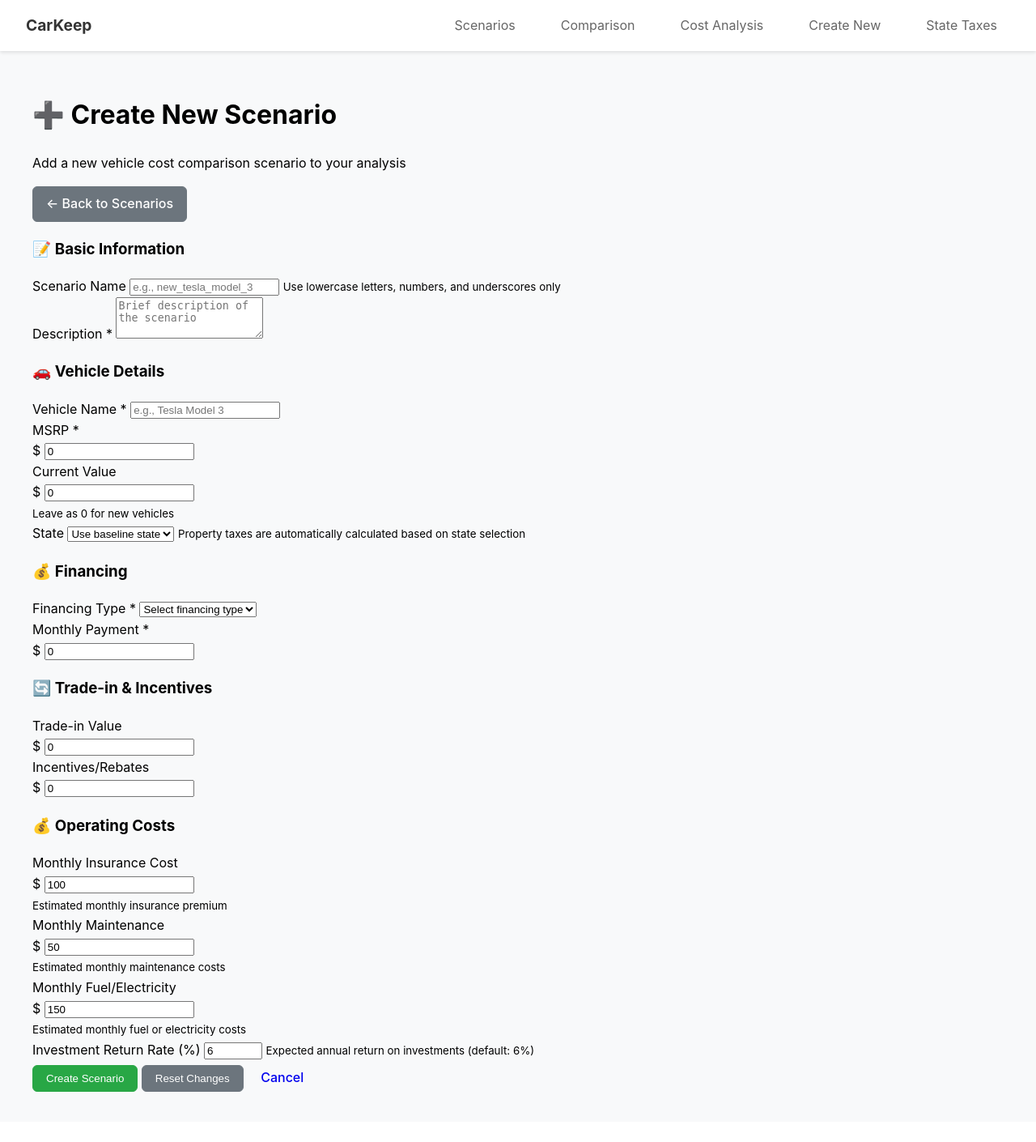
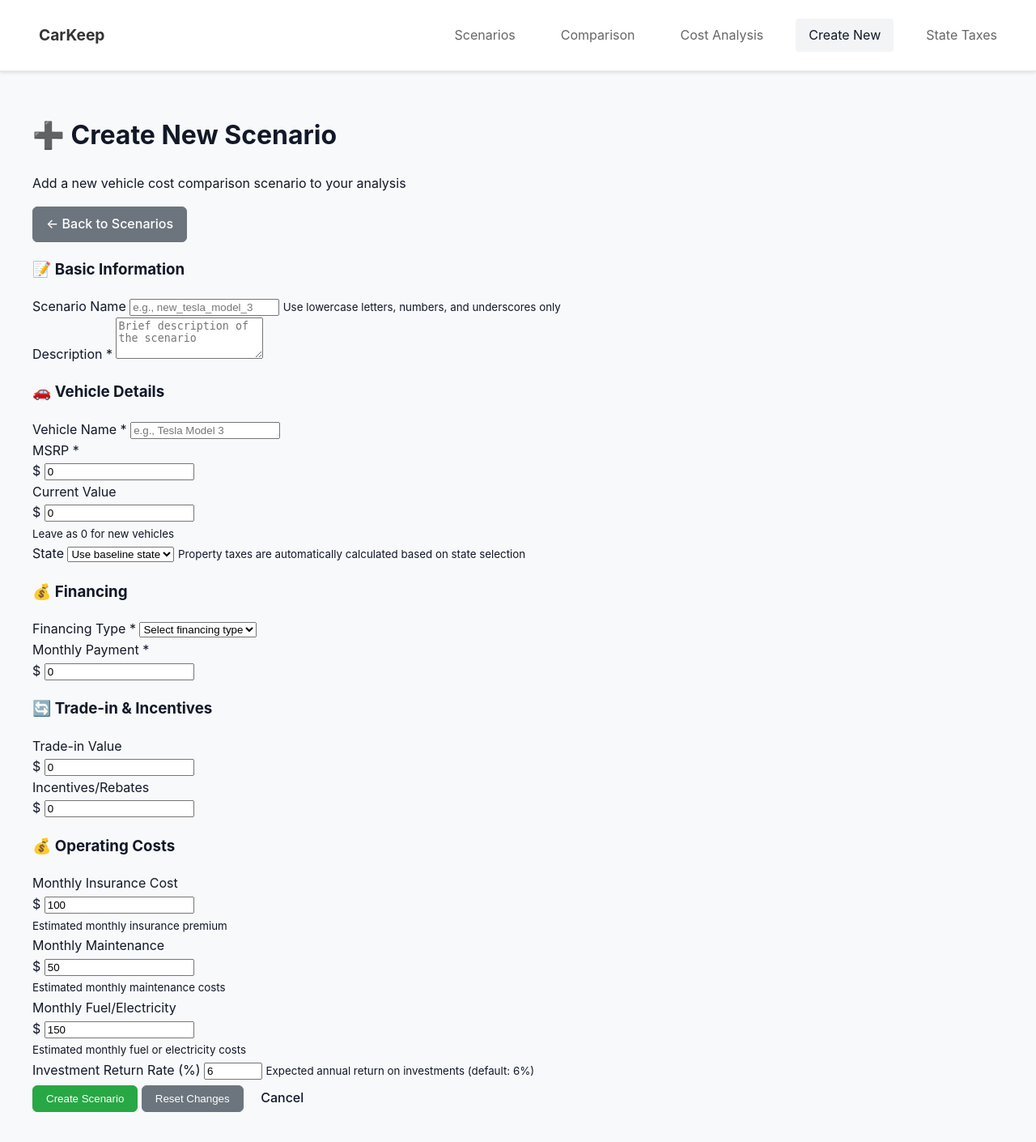
Before and after one commit to razach/CarKeep, a Flask app: page /create in a window 1280 px wide. Shown: the whole page at 81% size. Before the commit the page ends 1348 px from the top, so only its background shows below. Run offline with Flask 3, Linux system fonts and the light colour scheme; some libraries are stand-ins or nearby versions.

Commit message:
ui: add tokens.css/components.css, htmx CDN, skip link, active nav; docs: add pre-deploy checklist (health endpoints, Procfile)

```diff
--- /dev/null
+++ b/frontend/static/css/components.css
@@ -0,0 +1,104 @@
+/* Base layout */
+.container {
+  max-width: 1100px;
+  margin: 0 auto;
+  padding: var(--space-6) var(--space-4);
+}
+
+.navbar {
+  position: sticky;
+  top: 0;
+  z-index: 50;
+  background: var(--color-surface);
+  border-bottom: 1px solid var(--color-border);
+}
+.nav-brand a {
+  padding: var(--space-3) var(--space-4);
+  display: inline-block;
+  color: var(--color-text);
+  font-weight: 600;
+  text-decoration: none;
+}
+.nav-menu {
+  display: flex;
+  gap: var(--space-2);
+  list-style: none;
+  padding: 0 var(--space-2);
+  margin: 0;
+}
+.nav-menu a {
+  display: inline-block;
+  padding: var(--space-3) var(--space-4);
+  color: var(--color-muted);
+  text-decoration: none;
+  border-radius: var(--radius-sm);
+}
+.nav-menu a[aria-current="page"], .nav-menu a:hover {
+  color: var(--color-text);
+  background: var(--color-panel);
+}
+
+/* Buttons */
+.btn {
+  display: inline-flex;
+  align-items: center;
+  gap: var(--space-2);
+  padding: var(--space-2) var(--space-3);
+  border-radius: var(--radius-sm);
+  border: 1px solid var(--color-border);
+  background: var(--color-panel);
+  color: var(--color-text);
+  text-decoration: none;
+  cursor: pointer;
+}
+.btn:hover { filter: brightness(1.05); }
+.btn-primary { border-color: var(--color-primary-600); background: var(--color-primary-600); color: white; }
+.btn-warning { border-color: var(--color-warning); }
+.btn-outline { background: transparent; }
+.btn-sm { padding: var(--space-1) var(--space-2); font-size: var(--text-sm); }
+
+/* Notifications (toasts) */
+.notification {
+  position: fixed;
+  right: var(--space-4);
+  bottom: var(--space-4);
+  background: var(--color-panel);
+  color: var(--color-text);
+  border: 1px solid var(--color-border);
+  box-shadow: var(--shadow-md);
+  border-radius: var(--radius-md);
+  padding: var(--space-3) var(--space-4);
+  display: flex;
+  align-items: center;
+  gap: var(--space-4);
+  transition: all .25s ease;
+}
+.notification button { background: transparent; border: none; color: var(--color-muted); cursor: pointer; }
+.notification-success { border-color: var(--color-success); }
+.notification-error { border-color: var(--color-danger); }
+.notification-info { border-color: var(--color-primary); }
+
+/* Tables */
+table { width: 100%; border-collapse: collapse; }
+thead { background: var(--color-panel); }
+th, td { padding: var(--space-2) var(--space-3); border-bottom: 1px solid var(--color-border); }
+th { text-align: left; color: var(--color-muted); font-weight: 600; }
+
+/* Tooltips */
+.tooltip-popup {
+  position: fixed;
+  z-index: 1000;
+  background: var(--color-surface);
+  color: var(--color-text);
+  border: 1px solid var(--color-border);
+  border-radius: var(--radius-sm);
+  padding: var(--space-2) var(--space-3);
+  box-shadow: var(--shadow-sm);
+  font-size: var(--text-sm);
+}
+
+/* Focus */
+:focus-visible {
+  outline: 2px solid var(--color-primary-600);
+  outline-offset: 2px;
+}
--- /dev/null
+++ b/frontend/static/css/tokens.css
@@ -0,0 +1,73 @@
+:root {
+  /* Colors */
+  --color-bg: #0f172a;            /* slate-900 */
+  --color-surface: #111827;       /* gray-900 */
+  --color-panel: #1f2937;         /* gray-800 */
+  --color-border: #334155;        /* slate-700 */
+  --color-text: #e5e7eb;          /* gray-200 */
+  --color-muted: #94a3b8;         /* slate-400 */
+  --color-primary: #60a5fa;       /* blue-400 */
+  --color-primary-600: #2563eb;   /* blue-600 */
+  --color-success: #34d399;       /* emerald-400 */
+  --color-warning: #f59e0b;       /* amber-500 */
+  --color-danger: #f87171;        /* red-400 */
+
+  /* Spacing */
+  --space-1: 0.25rem;
+  --space-2: 0.5rem;
+  --space-3: 0.75rem;
+  --space-4: 1rem;
+  --space-6: 1.5rem;
+  --space-8: 2rem;
+
+  /* Radius & Shadow */
+  --radius-sm: 6px;
+  --radius-md: 10px;
+  --shadow-sm: 0 1px 2px rgba(0,0,0,0.25);
+  --shadow-md: 0 8px 24px rgba(0,0,0,0.35);
+
+  /* Typography */
+  --font-sans: ui-sans-serif, system-ui, -apple-system, Segoe UI, Roboto, Inter, Helvetica, Arial, "Apple Color Emoji", "Segoe UI Emoji";
+  --text-sm: 0.875rem;
+  --text-base: 1rem;
+  --text-lg: 1.125rem;
+  --text-xl: 1.25rem;
+}
+
+@media (prefers-color-scheme: light) {
+  :root {
+    --color-bg: #ffffff;
+    --color-surface: #f8fafc;
+    --color-panel: #f3f4f6;
+    --color-border: #e5e7eb;
+    --color-text: #111827;
+    --color-muted: #6b7280;
+  }
+}
+
+html, body {
+  background: var(--color-bg);
+  color: var(--color-text);
+  font-family: var(--font-sans);
+}
+
+/* Skip link for accessibility */
+.skip-link {
+  position: absolute;
+  left: -9999px;
+  top: auto;
+  width: 1px;
+  height: 1px;
+  overflow: hidden;
+}
+.skip-link:focus {
+  left: 1rem;
+  top: 1rem;
+  width: auto;
+  height: auto;
+  padding: var(--space-2) var(--space-3);
+  background: var(--color-primary-600);
+  color: white;
+  border-radius: var(--radius-sm);
+  box-shadow: var(--shadow-sm);
+}
--- a/frontend/templates/base.html
+++ b/frontend/templates/base.html
@@ -4,27 +4,44 @@
     <meta charset="UTF-8">
     <meta name="viewport" content="width=device-width, initial-scale=1.0">
     <title>{% block title %}CarKeep{% endblock %}</title>
+    <link rel="stylesheet" href="{{ url_for('static', filename='css/tokens.css') }}">
+    <link rel="stylesheet" href="{{ url_for('static', filename='css/components.css') }}">
     <link rel="stylesheet" href="{{ url_for('static', filename='css/style.css') }}">
     <link rel="stylesheet" href="{{ url_for('static', filename='css/notifications.css') }}">
 </head>
 <body>
-    <nav class="navbar">
+        <a class="skip-link" href="#main">Skip to content</a>
+        <nav class="navbar" role="navigation" aria-label="Main">
         <div class="nav-brand">
             <a href="{{ url_for('frontend.index') }}">CarKeep</a>
         </div>
         <ul class="nav-menu">
-            <li><a href="{{ url_for('frontend.index') }}">Scenarios</a></li>
-            <li><a href="{{ url_for('frontend.comparison') }}">Comparison</a></li>
-            <li><a href="{{ url_for('frontend.cost_analysis') }}">Cost Analysis</a></li>
-            <li><a href="{{ url_for('frontend.create_scenario') }}">Create New</a></li>
-            <li><a href="{{ url_for('frontend.state_taxes') }}">State Taxes</a></li>
+                        <li><a href="{{ url_for('frontend.index') }}" data-route="/">Scenarios</a></li>
+                        <li><a href="{{ url_for('frontend.comparison') }}" data-route="/comparison">Comparison</a></li>
+                        <li><a href="{{ url_for('frontend.cost_analysis') }}" data-route="/cost-analysis">Cost Analysis</a></li>
+                        <li><a href="{{ url_for('frontend.create_scenario') }}" data-route="/create">Create New</a></li>
+                        <li><a href="{{ url_for('frontend.state_taxes') }}" data-route="/state-taxes">State Taxes</a></li>
         </ul>
     </nav>
 
-    <main class="container">
+        <main class="container" id="main" role="main">
         {% block content %}{% endblock %}
     </main>
 
+        <script src="https://unpkg.com/htmx.org@1.9.12"></script>
     <script src="{{ url_for('static', filename='js/app.js') }}"></script>
+        <script>
+            // Active nav highlighting
+            (function() {
+                const path = window.location.pathname;
+                document.querySelectorAll('.nav-menu a[data-route]')
+                    .forEach(a => {
+                        const route = a.getAttribute('data-route');
+                        if (route === '/' ? path === '/' : path.startsWith(route)) {
+                            a.setAttribute('aria-current', 'page');
+                        }
+                    });
+            })();
+        </script>
 </body>
 </html>
```
Also changed, not shown: docs/DEPLOYMENT.md (+6 -0 lines).
